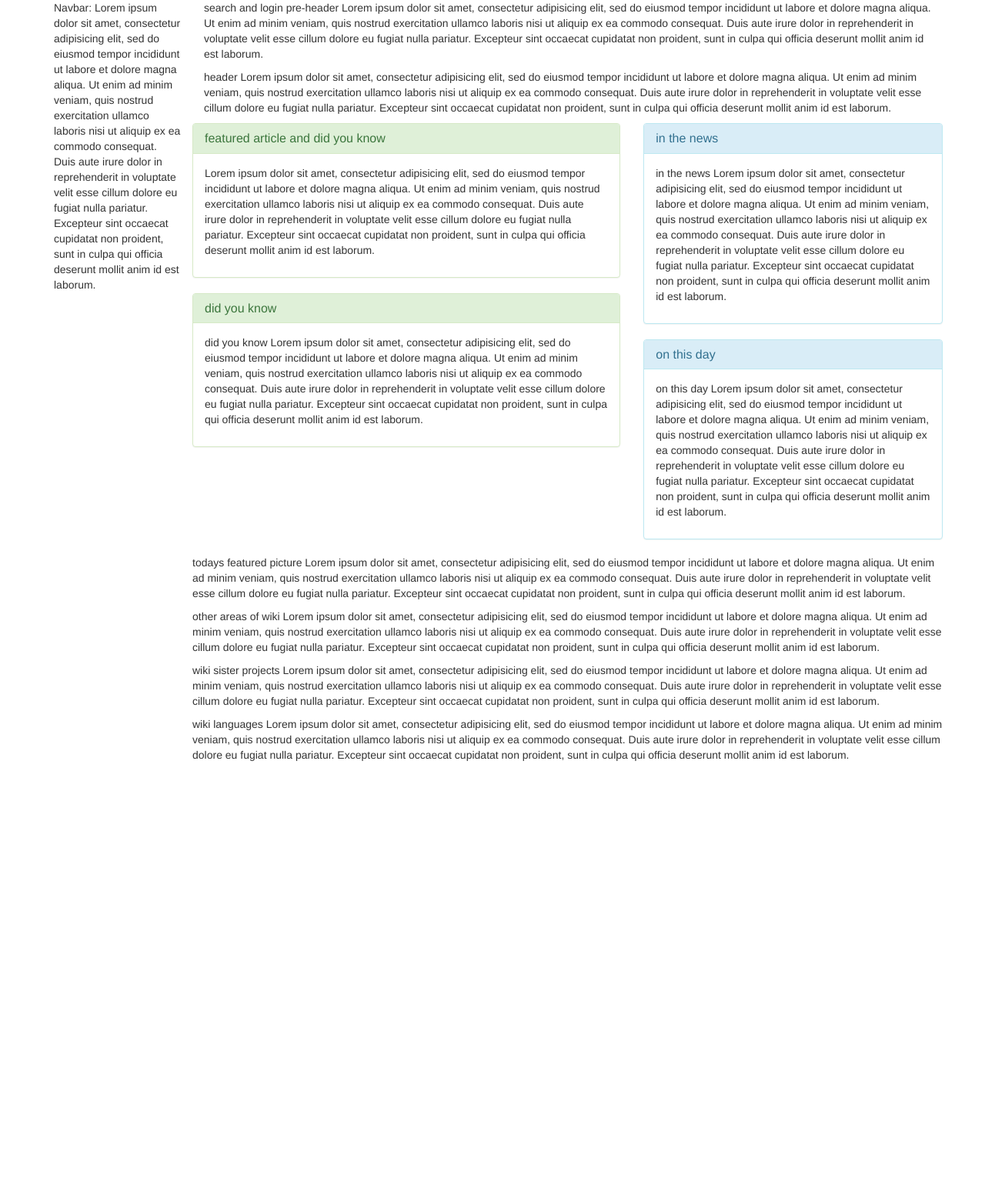
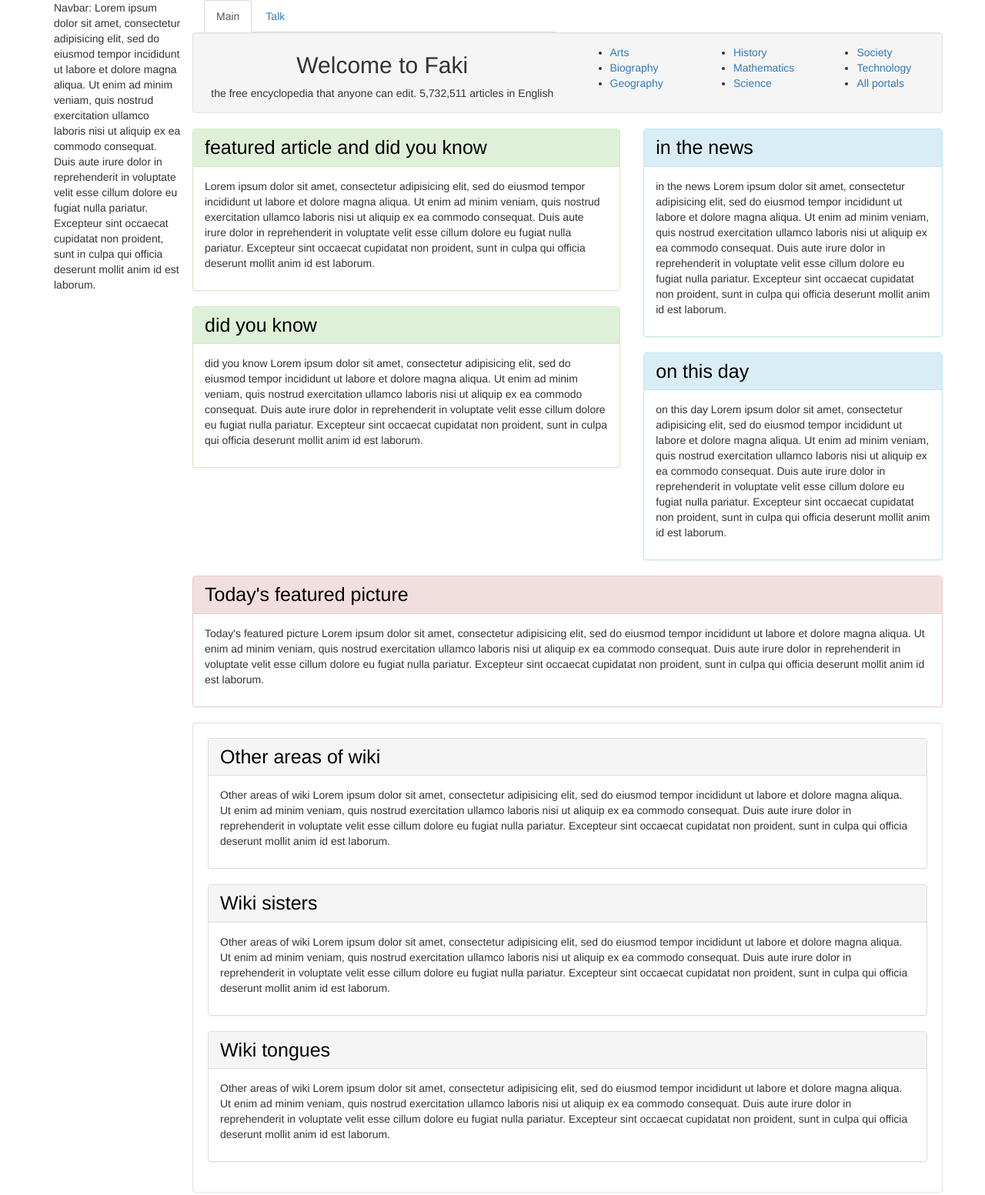
Before and after one commit to skillitzimberg/wikipedia, a plain HTML site: page index.html in a window 1280 px wide. Shown: the whole page at 77% size. Before the commit the page ends 1001 px from the top, so only its background shows below. Drawn offline with Linux system fonts and the light colour scheme.

Commit message:
complete wells at bottom, add welcome well, add nav tabs

```diff
--- a/css/master.css
+++ b/css/master.css
@@ -0,0 +1,21 @@
+h2.panel-title {
+  color: black;
+  font-size: 25px;
+}
+
+#whitewell {
+  background-color: white;
+}
+
+#wellcome {
+  padding: 5px;
+}
+
+ul.wellinks {
+  margin-top: 10px;
+}
+
+.welcometext {
+  text-align: center;
+  margin-bottom: 10px;
+}
--- a/index.html
+++ b/index.html
@@ -15,12 +15,48 @@
 
         <div class="col-xs-10">
           <div class="row">
-            <div class="col-xs-12" name='search and login pre-header'>
-              <p>search and login pre-header Lorem ipsum dolor sit amet, consectetur adipisicing elit, sed do eiusmod tempor incididunt ut labore et dolore magna aliqua. Ut enim ad minim veniam, quis nostrud exercitation ullamco laboris nisi ut aliquip ex ea commodo consequat. Duis aute irure dolor in reprehenderit in voluptate velit esse cillum dolore eu fugiat nulla pariatur. Excepteur sint occaecat cupidatat non proident, sunt in culpa qui officia deserunt mollit anim id est laborum.</p>
+            <div class="col-xs-6" name='search and login pre-header'>
+                <ul class="nav nav-tabs">
+                  <li role='presentation' class="active"><a href="#">Main</a></li>
+                  <li><a href="#">Talk</a></li>
+                </ul>
             </div>
 
             <div class="col-xs-12" name='header'>
-              <p>header Lorem ipsum dolor sit amet, consectetur adipisicing elit, sed do eiusmod tempor incididunt ut labore et dolore magna aliqua. Ut enim ad minim veniam, quis nostrud exercitation ullamco laboris nisi ut aliquip ex ea commodo consequat. Duis aute irure dolor in reprehenderit in voluptate velit esse cillum dolore eu fugiat nulla pariatur. Excepteur sint occaecat cupidatat non proident, sunt in culpa qui officia deserunt mollit anim id est laborum.</p>
+              <div class="row well" id="wellcome">
+                <div class="col-xs-6 welcometext">
+                  <h2>Welcome to Faki</h2>
+                  <footer>the free encyclopedia that anyone can edit.
+5,732,511 articles in English</footer>
+                </div>
+                <div class="col-xs-2">
+                  <ul class="wellinks">
+                    <li><a href="#">Arts</a></li>
+                    <li><a href="#">Biography</a></li>
+                    <li><a href="#">Geography</a></li>
+                  </ul>
+                </div>
+
+                <div class="col-xs-2">
+                  <ul class="wellinks">
+                    <li><a href="#">History</a></li>
+                    <li><a href="#">Mathematics</a></li>
+                    <li><a href="#">Science</a></li>
+                  </ul>
+                </div>
+
+                <div class="col-xs-2">
+                  <ul class="wellinks">
+                    <li><a href="#">Society</a></li>
+                    <li><a href="#">Technology</a></li>
+                    <li><a href="#">All portals</a></li>
+                  </ul>
+                </div>
+
+              </div>
+
+
+
             </div>
 
             <div class="row">
@@ -30,7 +66,7 @@
                   <div class="col-xs-12" name='featured article'>
                     <div class="panel panel-success">
                       <div class="panel-heading">
-                        <h3 class="panel-title">featured article and did you know</h3>
+                        <h2 class="panel-title">featured article and did you know</h2>
                       </div>
                       <div class="panel-body">
                         <p>Lorem ipsum dolor sit amet, consectetur adipisicing elit, sed do eiusmod tempor incididunt ut labore et dolore magna aliqua. Ut enim ad minim veniam, quis nostrud exercitation ullamco laboris nisi ut aliquip ex ea commodo consequat. Duis aute irure dolor in reprehenderit in voluptate velit esse cillum dolore eu fugiat nulla pariatur. Excepteur sint occaecat cupidatat non proident, sunt in culpa qui officia deserunt mollit anim id est laborum.</p>
@@ -43,7 +79,7 @@
                     <div class="col-xs-12" name='did you know'>
                       <div class="panel panel-success">
                         <div class="panel-heading">
-                          <h3 class="panel-title">did you know</h3>
+                          <h2 class="panel-title">did you know</h2>
                         </div>
                         <div class="panel-body">
                           <p>did you know Lorem ipsum dolor sit amet, consectetur adipisicing elit, sed do eiusmod tempor incididunt ut labore et dolore magna aliqua. Ut enim ad minim veniam, quis nostrud exercitation ullamco laboris nisi ut aliquip ex ea commodo consequat. Duis aute irure dolor in reprehenderit in voluptate velit esse cillum dolore eu fugiat nulla pariatur. Excepteur sint occaecat cupidatat non proident, sunt in culpa qui officia deserunt mollit anim id est laborum.</p>
@@ -60,7 +96,7 @@
                   <div class="col-xs-12" name='in the news'>
                     <div class="panel panel-info">
                       <div class="panel-heading">
-                        <h3 class="panel-title">in the news</h3>
+                        <h2 class="panel-title">in the news</h2>
                       </div>
                       <div class="panel-body">
                         <p>in the news Lorem ipsum dolor sit amet, consectetur adipisicing elit, sed do eiusmod tempor incididunt ut labore et dolore magna aliqua. Ut enim ad minim veniam, quis nostrud exercitation ullamco laboris nisi ut aliquip ex ea commodo consequat. Duis aute irure dolor in reprehenderit in voluptate velit esse cillum dolore eu fugiat nulla pariatur. Excepteur sint occaecat cupidatat non proident, sunt in culpa qui officia deserunt mollit anim id est laborum.</p>
@@ -74,7 +110,7 @@
                   <div class="col-xs-12" name='on this day'>
                     <div class="panel panel-info">
                       <div class="panel-heading">
-                        <h3 class="panel-title">on this day</h3>
+                        <h2 class="panel-title">on this day</h2>
                       </div>
                       <div class="panel-body">
                         <p>on this day Lorem ipsum dolor sit amet, consectetur adipisicing elit, sed do eiusmod tempor incididunt ut labore et dolore magna aliqua. Ut enim ad minim veniam, quis nostrud exercitation ullamco laboris nisi ut aliquip ex ea commodo consequat. Duis aute irure dolor in reprehenderit in voluptate velit esse cillum dolore eu fugiat nulla pariatur. Excepteur sint occaecat cupidatat non proident, sunt in culpa qui officia deserunt mollit anim id est laborum.</p>
@@ -87,27 +123,57 @@
 
             <div class="row">
               <div class="col-xs-12" name='todays featured picture'>
-                <p>todays featured picture Lorem ipsum dolor sit amet, consectetur adipisicing elit, sed do eiusmod tempor incididunt ut labore et dolore magna aliqua. Ut enim ad minim veniam, quis nostrud exercitation ullamco laboris nisi ut aliquip ex ea commodo consequat. Duis aute irure dolor in reprehenderit in voluptate velit esse cillum dolore eu fugiat nulla pariatur. Excepteur sint occaecat cupidatat non proident, sunt in culpa qui officia deserunt mollit anim id est laborum.</p>
+                <div class="panel panel-danger">
+                  <div class="panel-heading">
+                    <h2 class="panel-title">Today's featured picture</h2>
+                  </div>
+                  <div class="panel-body">
+                    <p>Today's featured picture Lorem ipsum dolor sit amet, consectetur adipisicing elit, sed do eiusmod tempor incididunt ut labore et dolore magna aliqua. Ut enim ad minim veniam, quis nostrud exercitation ullamco laboris nisi ut aliquip ex ea commodo consequat. Duis aute irure dolor in reprehenderit in voluptate velit esse cillum dolore eu fugiat nulla pariatur. Excepteur sint occaecat cupidatat non proident, sunt in culpa qui officia deserunt mollit anim id est laborum.</p>
                   </div>
                 </div>
-
+              </div>
+            </div>
+            <div class="well" id="whitewell">
               <div class="row">
                 <div class="col-xs-12" name='other areas of wiki'>
-                <p>other areas of wiki Lorem ipsum dolor sit amet, consectetur adipisicing elit, sed do eiusmod tempor incididunt ut labore et dolore magna aliqua. Ut enim ad minim veniam, quis nostrud exercitation ullamco laboris nisi ut aliquip ex ea commodo consequat. Duis aute irure dolor in reprehenderit in voluptate velit esse cillum dolore eu fugiat nulla pariatur. Excepteur sint occaecat cupidatat non proident, sunt in culpa qui officia deserunt mollit anim id est laborum.</p>
+                  <div class="panel panel-default">
+                    <div class="panel-heading">
+                      <h2 class="panel-title">Other areas of wiki</h2>
+                    </div>
+                    <div class="panel-body">
+                      <p>Other areas of wiki Lorem ipsum dolor sit amet, consectetur adipisicing elit, sed do eiusmod tempor incididunt ut labore et dolore magna aliqua. Ut enim ad minim veniam, quis nostrud exercitation ullamco laboris nisi ut aliquip ex ea commodo consequat. Duis aute irure dolor in reprehenderit in voluptate velit esse cillum dolore eu fugiat nulla pariatur. Excepteur sint occaecat cupidatat non proident, sunt in culpa qui officia deserunt mollit anim id est laborum.</p>
+                    </div>
+                  </div>
                 </div>
               </div>
 
               <div class="row">
                 <div class="col-xs-12" name='wiki sister projects'>
-                <p>wiki sister projects Lorem ipsum dolor sit amet, consectetur adipisicing elit, sed do eiusmod tempor incididunt ut labore et dolore magna aliqua. Ut enim ad minim veniam, quis nostrud exercitation ullamco laboris nisi ut aliquip ex ea commodo consequat. Duis aute irure dolor in reprehenderit in voluptate velit esse cillum dolore eu fugiat nulla pariatur. Excepteur sint occaecat cupidatat non proident, sunt in culpa qui officia deserunt mollit anim id est laborum.</p>
+                  <div class="panel panel-default">
+                    <div class="panel-heading">
+                      <h2 class="panel-title">Wiki sisters</h2>
+                    </div>
+                    <div class="panel-body">
+                      <p>Other areas of wiki Lorem ipsum dolor sit amet, consectetur adipisicing elit, sed do eiusmod tempor incididunt ut labore et dolore magna aliqua. Ut enim ad minim veniam, quis nostrud exercitation ullamco laboris nisi ut aliquip ex ea commodo consequat. Duis aute irure dolor in reprehenderit in voluptate velit esse cillum dolore eu fugiat nulla pariatur. Excepteur sint occaecat cupidatat non proident, sunt in culpa qui officia deserunt mollit anim id est laborum.</p>
+                    </div>
+                  </div>
                 </div>
               </div>
 
               <div class="row">
                 <div class="col-xs-12" name='wiki languages'>
-                <p>wiki languages Lorem ipsum dolor sit amet, consectetur adipisicing elit, sed do eiusmod tempor incididunt ut labore et dolore magna aliqua. Ut enim ad minim veniam, quis nostrud exercitation ullamco laboris nisi ut aliquip ex ea commodo consequat. Duis aute irure dolor in reprehenderit in voluptate velit esse cillum dolore eu fugiat nulla pariatur. Excepteur sint occaecat cupidatat non proident, sunt in culpa qui officia deserunt mollit anim id est laborum.</p>
+                  <div class="panel panel-default">
+                    <div class="panel-heading">
+                      <h2 class="panel-title">Wiki tongues</h2>
+                    </div>
+                    <div class="panel-body">
+                      <p>Other areas of wiki Lorem ipsum dolor sit amet, consectetur adipisicing elit, sed do eiusmod tempor incididunt ut labore et dolore magna aliqua. Ut enim ad minim veniam, quis nostrud exercitation ullamco laboris nisi ut aliquip ex ea commodo consequat. Duis aute irure dolor in reprehenderit in voluptate velit esse cillum dolore eu fugiat nulla pariatur. Excepteur sint occaecat cupidatat non proident, sunt in culpa qui officia deserunt mollit anim id est laborum.</p>
                     </div>
                   </div>
+                </div>
+              </div>
+            </div>
+
 
           </div>
         </div>
```
Lines whose indentation alone changed are shown as unchanged.
